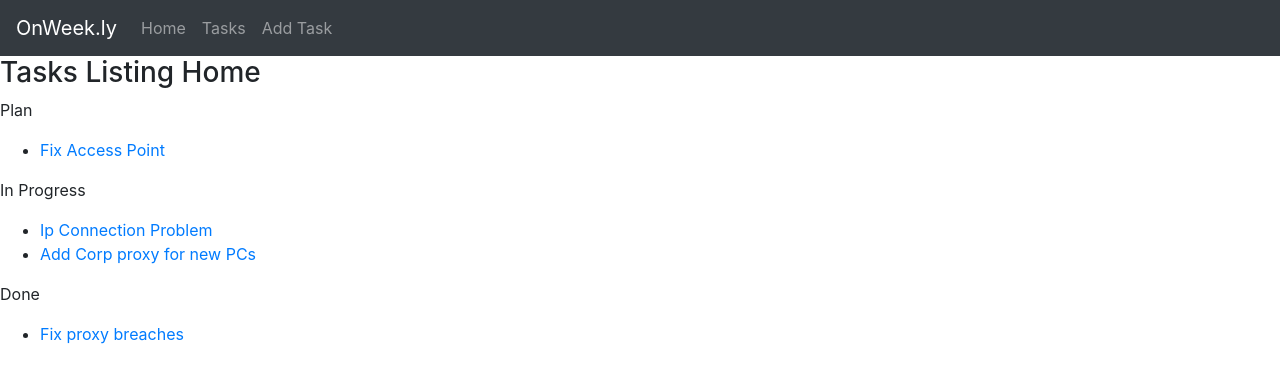
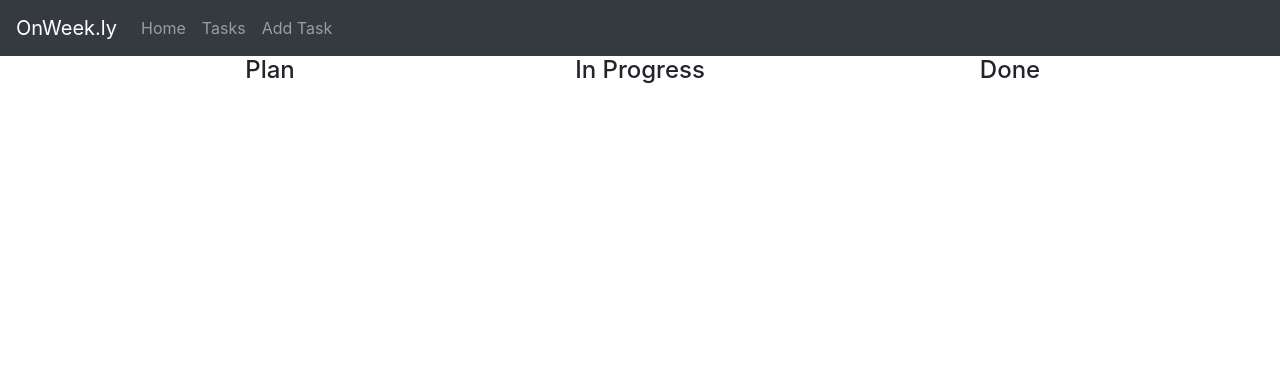
Before and after one commit to grglucastr/onweek.ly, a React (Create React App) app: page / in a window 1280 px wide. Shown: the top 382 px of the page. Built offline with nearby package versions, Linux system fonts and the light colour scheme.

Commit message:
Add styling for home task list screen

```diff
--- a/src/components/TaskHome.js
+++ b/src/components/TaskHome.js
@@ -3,6 +3,10 @@ import { Link } from "react-router-dom";
 import { connect } from "react-redux";
 
 import TaskDetail from "./TaskDetail";
+
+import Container from "react-bootstrap/Container";
+import Row from "react-bootstrap/Row";
+import Col from "react-bootstrap/Col";
 
 class Home extends Component {
   render() {
@@ -18,7 +22,33 @@ class Home extends Component {
     }
 
     return (
-      <div>
+      <Container>
+        <Row>
+          <Col>
+            <h4 className="text-center">Plan</h4>
+          </Col>
+          <Col>
+            <h4 className="text-center">In Progress</h4>
+          </Col>
+          <Col>
+            <h4 className="text-center">Done</h4>
+          </Col>
+        </Row>
+      </Container>
+    );
+  }
+}
+
+function mapStateToProps(tasks) {
+  return { tasks };
+}
+
+export default connect(mapStateToProps)(Home);
+
+{
+  /**
+ *
+ * <div>
         <h3>Tasks Listing Home</h3>
         <p>Plan</p>
         <ul>
@@ -47,12 +77,6 @@ class Home extends Component {
           ))}
         </ul>
       </div>
-    );
-  }
+ *
+ */
 }
-
-function mapStateToProps(tasks) {
-  return { tasks };
-}
-
-export default connect(mapStateToProps)(Home);
```
